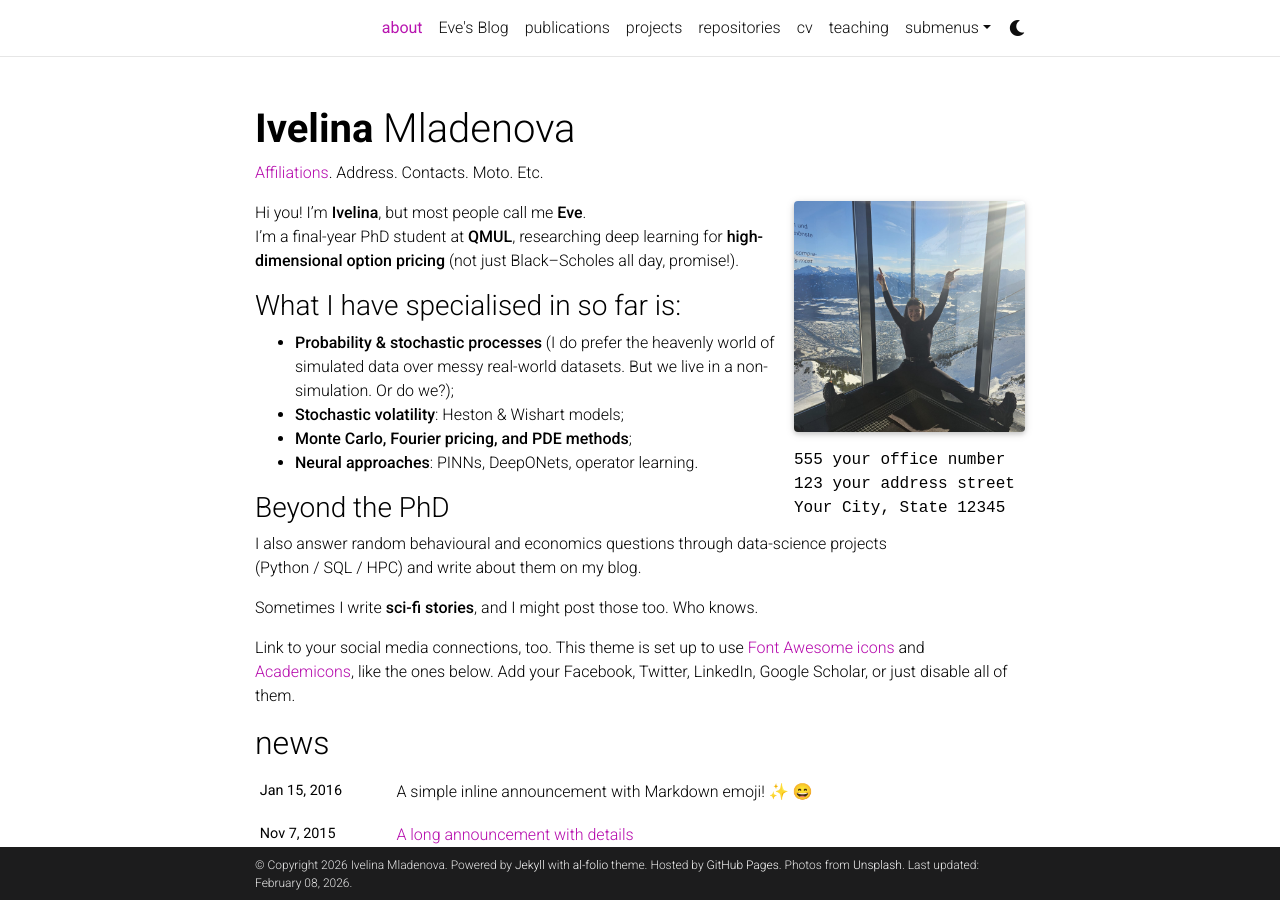
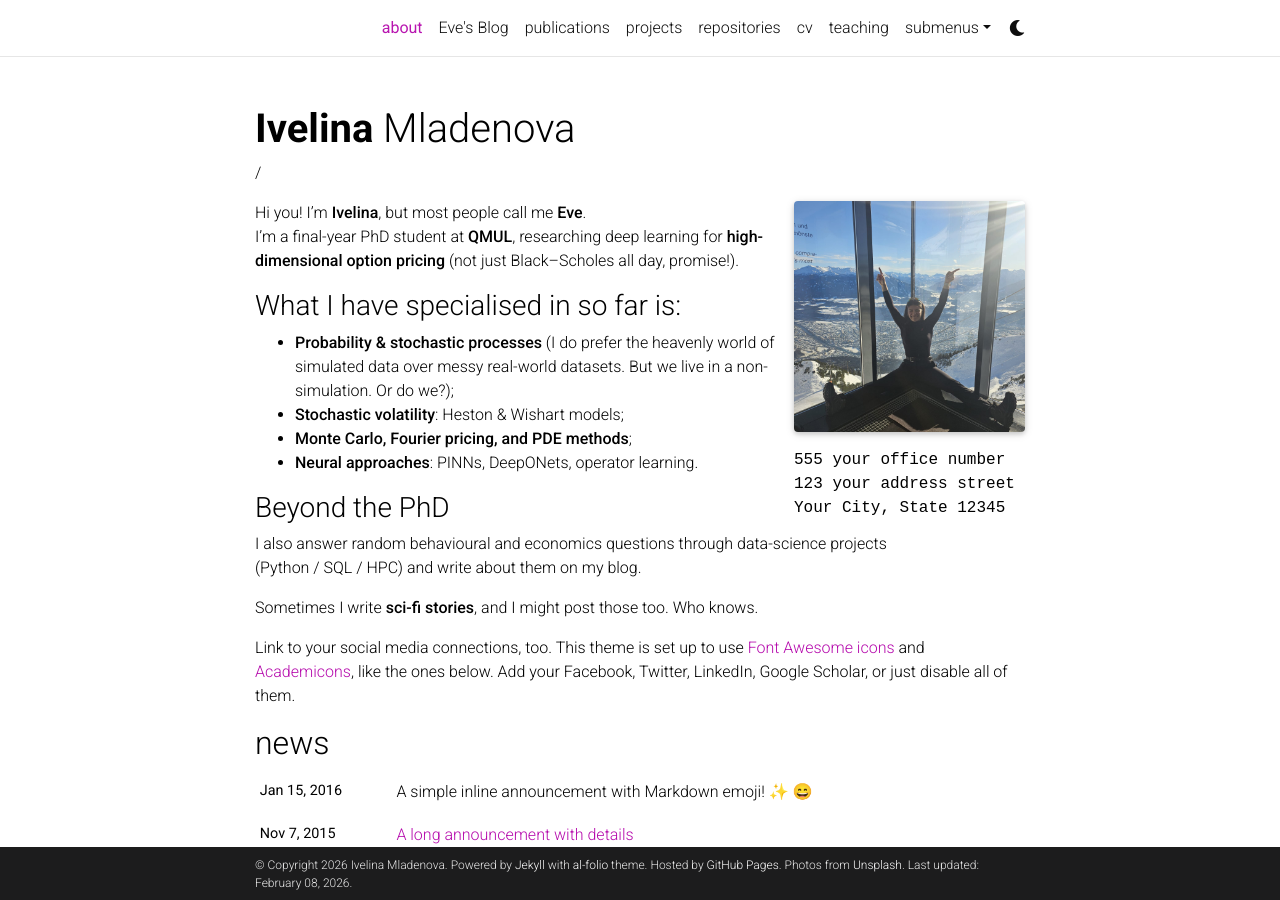
Before and after one commit to Ivelina0/Ivelina0.github.io, a Jekyll site: the page built from _pages/about.md, in a window 1280 px wide and 900 px high. Built offline with Jekyll 4.4.1, drawn with Linux system fonts in a browser that asks for light colours; full-size pictures stand in for the smaller copies a plugin makes; emoji names are drawn with the system emoji font; comment, search, counter and statistics services are not loaded; a style sheet for code colours, icons or effects is not loaded.

Commit message:
Update about.md

```diff
--- a/_pages/about.md
+++ b/_pages/about.md
@@ -2,7 +2,7 @@
 layout: about
 title: about
 permalink: /
-subtitle: <a href='#'>Affiliations</a>. Address. Contacts. Moto. Etc.
+subtitle: /
 
 profile:
   align: right
```
